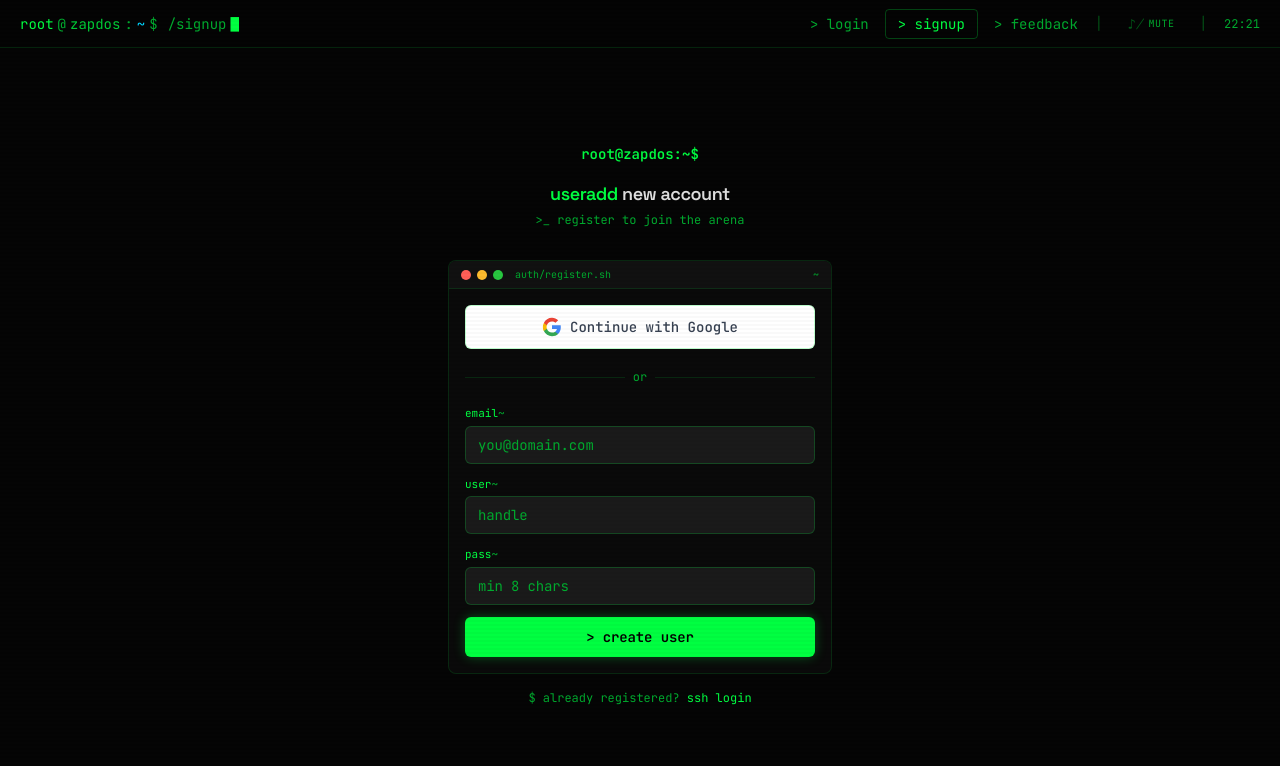
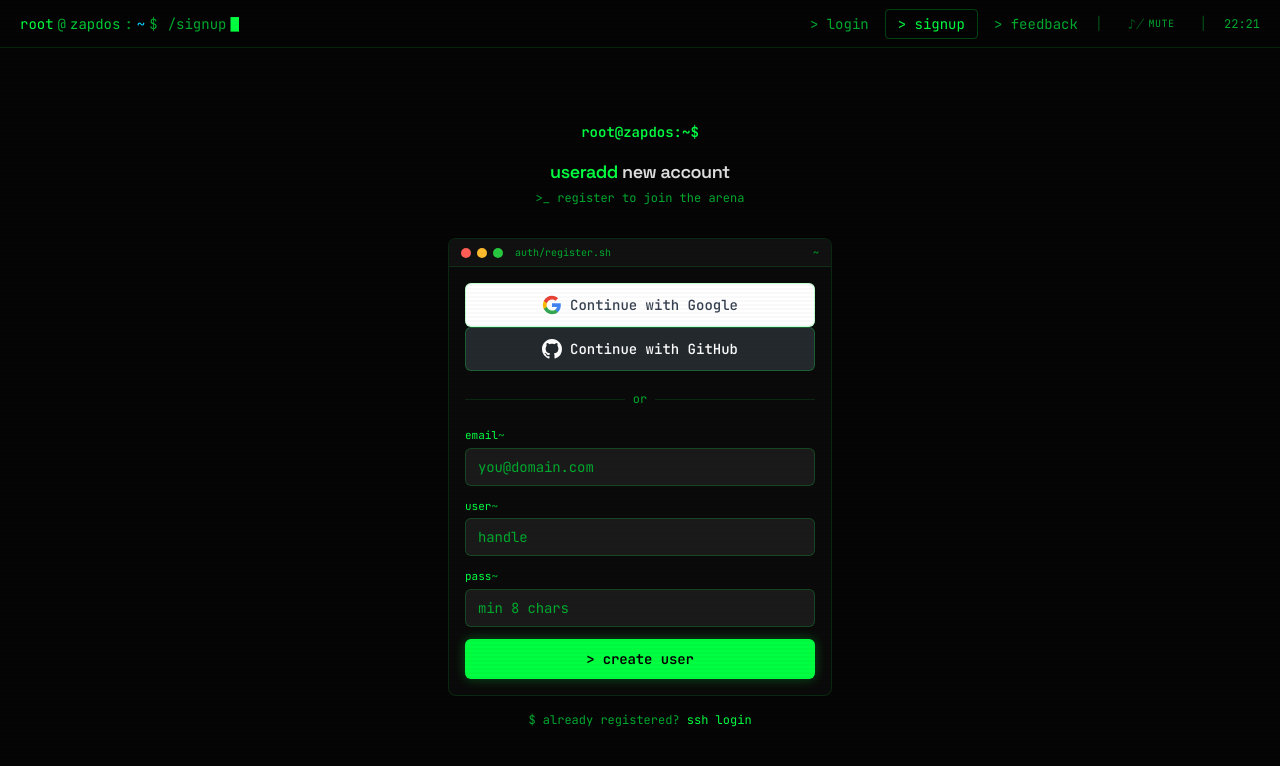
Before and after one commit to Vedang-P/cp-battle, a Next.js app in the folder apps/web/: page /signup in a window 1280 px wide. Shown: the top 766 px of the page. Built offline with nearby package versions, Linux system fonts and the light colour scheme; no server answers.

Commit message:
feat: add GitHub OAuth provider

```diff
--- a/apps/web/app/signin/page.tsx
+++ b/apps/web/app/signin/page.tsx
@@ -52,6 +52,17 @@
     }
   }
 
+  async function handleGitHubSignIn() {
+    setError('');
+    setLoading(true);
+    try {
+      await signIn('github', { callbackUrl });
+    } catch {
+      setError('failed to connect to github');
+      setLoading(false);
+    }
+  }
+
   return (
     <main className="flex min-h-[calc(100vh-3rem)] items-center justify-center px-4">
       <div className="w-full max-w-sm animate-fade-in">
@@ -88,6 +99,18 @@
               <path fill="#EA4335" d="M12 5.38c1.62 0 3.06.56 4.21 1.64l3.15-3.15C17.45 2.09 14.97 1 12 1 7.7 1 3.99 3.47 2.18 7.07l3.66 2.84c.87-2.6 3.3-4.53 6.16-4.53z" />
             </svg>
             {loading ? 'connecting...' : 'Continue with Google'}
+          </button>
+
+          {/* GitHub Sign In Button */}
+          <button
+            onClick={handleGitHubSignIn}
+            disabled={loading}
+            className="w-full h-11 flex items-center justify-center gap-2 rounded-md border border-border-medium bg-[#24292e] text-white font-medium text-sm hover:bg-[#2f363d] transition-colors disabled:opacity-50"
+          >
+            <svg className="w-5 h-5" viewBox="0 0 24 24" fill="white">
+              <path d="M12 0C5.37 0 0 5.37 0 12c0 5.31 3.435 9.795 8.205 11.385.6.105.825-.255.825-.57 0-.285-.015-1.23-.015-2.235-3.015.555-3.795-.735-4.035-1.41-.135-.345-.72-1.41-1.23-1.695-.42-.225-1.02-.78-.015-.795.945-.015 1.62.87 1.845 1.23 1.08 1.815 2.805 1.305 3.495.99.105-.78.42-1.305.765-1.605-2.67-.3-5.46-1.335-5.46-5.925 0-1.305.465-2.385 1.23-3.225-.12-.3-.54-1.53.12-3.18 0 0 1.005-.315 3.3 1.23.96-.27 1.98-.405 3-.405s2.04.135 3 .405c2.295-1.56 3.3-1.23 3.3-1.23.66 1.65.24 2.88.12 3.18.765.84 1.23 1.905 1.23 3.225 0 4.605-2.805 5.625-5.475 5.925.435.375.81 1.095.81 2.22 0 1.605-.015 2.895-.015 3.3 0 .315.225.69.825.57A12.02 12.02 0 0 0 24 12c0-6.63-5.37-12-12-12z" />
+            </svg>
+            {loading ? 'connecting...' : 'Continue with GitHub'}
           </button>
 
           {/* Divider */}
--- a/apps/web/app/signup/page.tsx
+++ b/apps/web/app/signup/page.tsx
@@ -76,6 +76,17 @@
     }
   }
 
+  async function handleGitHubSignIn() {
+    setGlobalError('');
+    setLoading(true);
+    try {
+      await signIn('github', { callbackUrl: '/play' });
+    } catch {
+      setGlobalError('failed to connect to github');
+      setLoading(false);
+    }
+  }
+
   return (
     <main className="flex min-h-[calc(100vh-3rem)] items-center justify-center px-4">
       <div className="w-full max-w-sm animate-fade-in">
@@ -112,6 +123,18 @@
               <path fill="#EA4335" d="M12 5.38c1.62 0 3.06.56 4.21 1.64l3.15-3.15C17.45 2.09 14.97 1 12 1 7.7 1 3.99 3.47 2.18 7.07l3.66 2.84c.87-2.6 3.3-4.53 6.16-4.53z" />
             </svg>
             {loading ? 'connecting...' : 'Continue with Google'}
+          </button>
+
+          {/* GitHub Sign Up Button */}
+          <button
+            onClick={handleGitHubSignIn}
+            disabled={loading}
+            className="w-full h-11 flex items-center justify-center gap-2 rounded-md border border-border-medium bg-[#24292e] text-white font-medium text-sm hover:bg-[#2f363d] transition-colors disabled:opacity-50"
+          >
+            <svg className="w-5 h-5" viewBox="0 0 24 24" fill="white">
+              <path d="M12 0C5.37 0 0 5.37 0 12c0 5.31 3.435 9.795 8.205 11.385.6.105.825-.255.825-.57 0-.285-.015-1.23-.015-2.235-3.015.555-3.795-.735-4.035-1.41-.135-.345-.72-1.41-1.23-1.695-.42-.225-1.02-.78-.015-.795.945-.015 1.62.87 1.845 1.23 1.08 1.815 2.805 1.305 3.495.99.105-.78.42-1.305.765-1.605-2.67-.3-5.46-1.335-5.46-5.925 0-1.305.465-2.385 1.23-3.225-.12-.3-.54-1.53.12-3.18 0 0 1.005-.315 3.3 1.23.96-.27 1.98-.405 3-.405s2.04.135 3 .405c2.295-1.56 3.3-1.23 3.3-1.23.66 1.65.24 2.88.12 3.18.765.84 1.23 1.905 1.23 3.225 0 4.605-2.805 5.625-5.475 5.925.435.375.81 1.095.81 2.22 0 1.605-.015 2.895-.015 3.3 0 .315.225.69.825.57A12.02 12.02 0 0 0 24 12c0-6.63-5.37-12-12-12z" />
+            </svg>
+            {loading ? 'connecting...' : 'Continue with GitHub'}
           </button>
 
           {/* Divider */}
--- a/apps/web/lib/auth.ts
+++ b/apps/web/lib/auth.ts
@@ -9,6 +9,7 @@
 import type { NextAuthOptions } from 'next-auth';
 import CredentialsProvider from 'next-auth/providers/credentials';
 import GoogleProvider from 'next-auth/providers/google';
+import GitHubProvider from 'next-auth/providers/github';
 import { PrismaAdapter } from '@auth/prisma-adapter';
 import { db } from '@zapdos/db';
 import { env } from '@/lib/env';
@@ -35,6 +36,10 @@
           response_type: 'code',
         },
       },
+    }),
+    GitHubProvider({
+      clientId: env.githubClientId ?? '',
+      clientSecret: env.githubClientSecret ?? '',
     }),
     CredentialsProvider({
       name: 'Credentials',
@@ -68,7 +73,7 @@
   callbacks: {
     async signIn({ user, account }) {
       // For OAuth: link account to existing user or create new user
-      if (account?.provider === 'google') {
+      if (account?.provider && account.provider !== 'credentials') {
         const email = user.email?.toLowerCase();
         if (!email) return false;
 
@@ -105,13 +110,19 @@
           });
           user.id = existingUser.id;
         } else {
-          // Create new user from Google
+          // Create new user from OAuth
           const username = email.split('@')[0] ?? email;
+          // Ensure username is unique by appending random suffix if needed
+          let finalUsername = username;
+          const existing = await db.user.findUnique({ where: { username } });
+          if (existing) {
+            finalUsername = `${username}_${Math.random().toString(36).slice(2, 6)}`;
+          }
           const newUser = await db.user.create({
             data: {
               email,
-              username,
-              provider: 'google',
+              username: finalUsername,
+              provider: account.provider,
               providerAccountId: account.providerAccountId,
               passwordHash: null,
               accounts: {
@@ -140,8 +151,8 @@
         token.userId = user.id;
         token.username = user.name ?? '';
       }
-      // For OAuth, ensure we have the correct userId
-      if (account?.provider === 'google' && user?.email) {
+      // For OAuth, ensure we have the correct userId from DB
+      if (account?.provider && account.provider !== 'credentials' && user?.email) {
         const dbUser = await db.user.findUnique({
           where: { email: user.email.toLowerCase() },
           select: { id: true, username: true },
--- a/apps/web/lib/env.ts
+++ b/apps/web/lib/env.ts
@@ -22,4 +22,6 @@
   get judgeConcurrency() { return Number(process.env.JUDGE_CONCURRENCY ?? 4); },
   get googleClientId() { return optional('GOOGLE_CLIENT_ID', ''); },
   get googleClientSecret() { return optional('GOOGLE_CLIENT_SECRET', ''); },
+  get githubClientId() { return optional('GITHUB_CLIENT_ID', ''); },
+  get githubClientSecret() { return optional('GITHUB_CLIENT_SECRET', ''); },
 };
```
